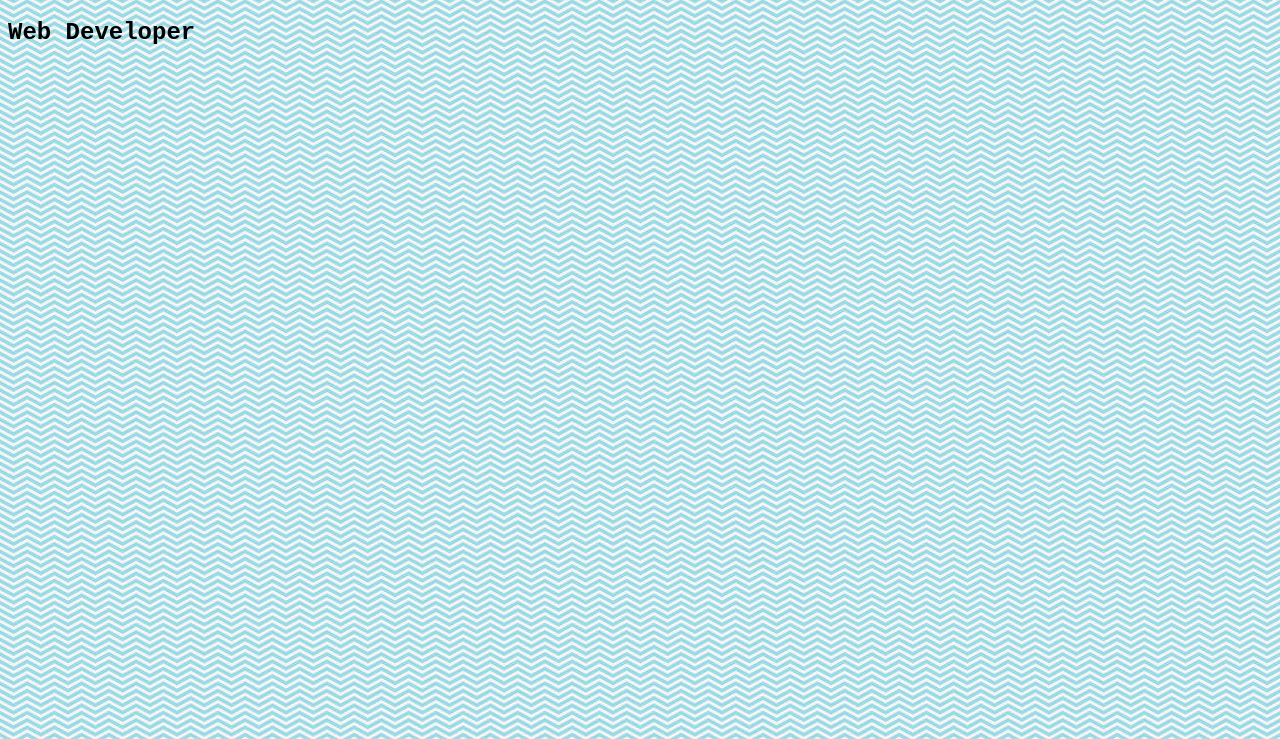
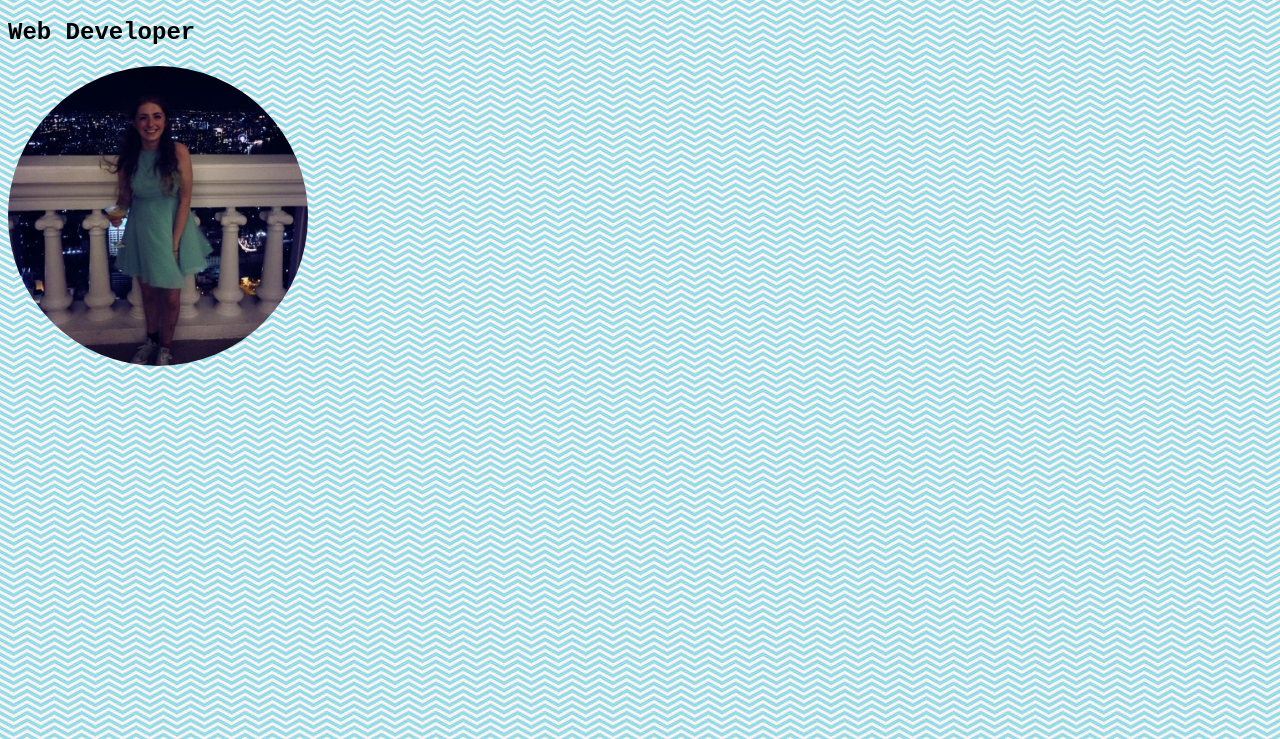
Before and after one commit to indiadearlove/personal-website, a plain HTML site: page html/index.html in a window 1280 px wide. Shown: the part 61-800 px from the top of the page. Drawn offline with Linux system fonts and the light colour scheme.

Commit message:
added photo

```diff
--- a/css/stylesheet.css
+++ b/css/stylesheet.css
@@ -2,3 +2,21 @@ body {
   background-image: url("../images/zigzag.jpg");
   font-family: "Courier New", Courier, monospace;
 }
+
+.rounded {
+  width: 300px;
+  height: 300px;
+  position: relative;
+  overflow: hidden;
+  -webkit-border-radius: 50%;
+  -moz-border-radius: 50%;
+  -ms-border-radius: 50%;
+  -o-border-radius: 50%;
+  border-radius: 50%;
+}
+img {
+  display: inline;
+  margin: 0 auto;
+  height: 100%;
+  width: auto;
+}
--- a/html/index.html
+++ b/html/index.html
@@ -5,9 +5,10 @@
   </head>
 
   <body>
+
     <h1>India Dearlove</h1>
     <h2>Web Developer</h2>
-
+    <img src="../images/me.jpg" class="rounded" />
 
   </body>
 </html>
```
Also changed, not shown: images/me.jpg (added).
